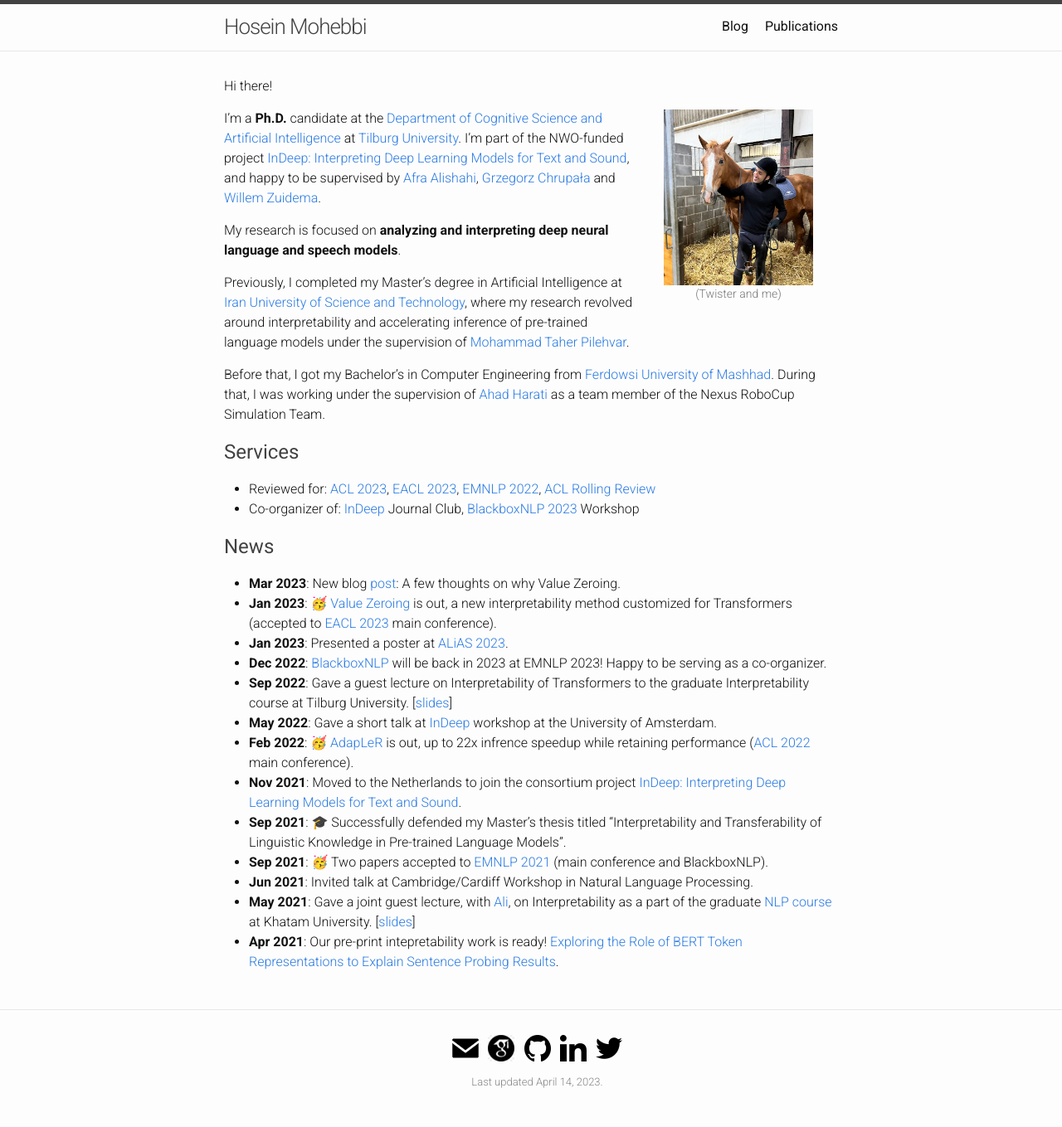
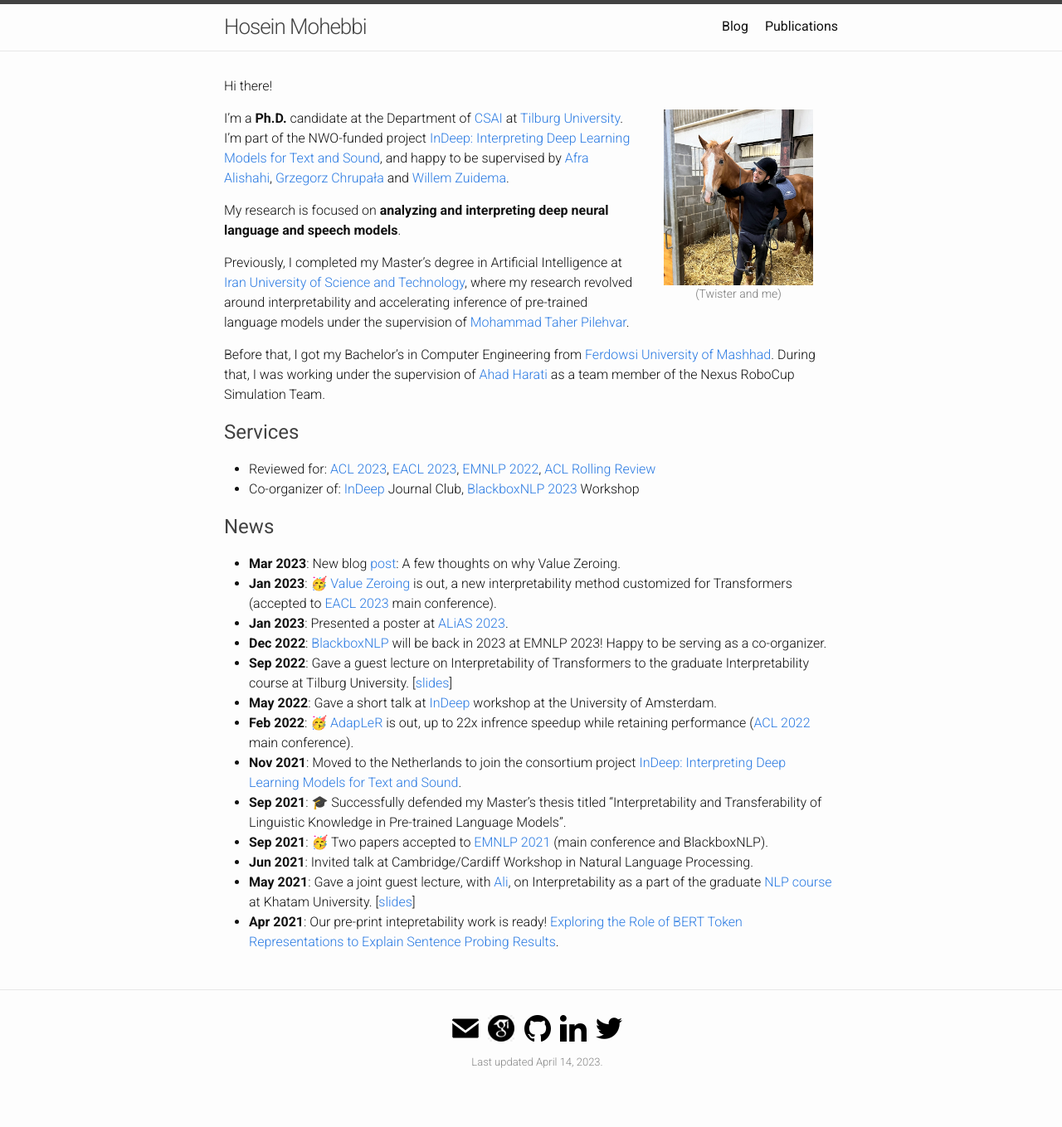
Before and after one commit to hmohebbi/hmohebbi.github.io, a Jekyll site: the page built from index.md, in a window 1280 px wide. Shown: the whole page at 83% size. Built offline with Jekyll 4.4.1, drawn with Linux system fonts in a browser that asks for light colours; after the commit the page ends 1335 px from its top, so only the background shows below that.

Commit message:
Update index.md

```diff
--- a/index.md
+++ b/index.md
@@ -21,7 +21,7 @@ layout: default
 
 Hi there!
 
-I'm a __Ph.D.__ candidate at the [Department of Cognitive Science and Artificial Intelligence](https://www.tilburguniversity.edu/about/schools/tshd/departments/dca) at [Tilburg University](https://www.tilburguniversity.edu/). I'm part of the NWO-funded project [InDeep: Interpreting Deep Learning Models for Text and Sound](https://interpretingdl.github.io/), and happy to be supervised by [Afra Alishahi](http://afra.alishahi.name/), [Grzegorz Chrupała](https://grzegorz.chrupala.me/) and [Willem Zuidema](https://staff.fnwi.uva.nl/w.zuidema/).
+I'm a __Ph.D.__ candidate at the Department of [CSAI](https://www.tilburguniversity.edu/about/schools/tshd/departments/dca) at [Tilburg University](https://www.tilburguniversity.edu/). I'm part of the NWO-funded project [InDeep: Interpreting Deep Learning Models for Text and Sound](https://interpretingdl.github.io/), and happy to be supervised by [Afra Alishahi](http://afra.alishahi.name/), [Grzegorz Chrupała](https://grzegorz.chrupala.me/) and [Willem Zuidema](https://staff.fnwi.uva.nl/w.zuidema/).
 
 My research is focused on __analyzing and interpreting deep neural language and speech models__.
 
```
